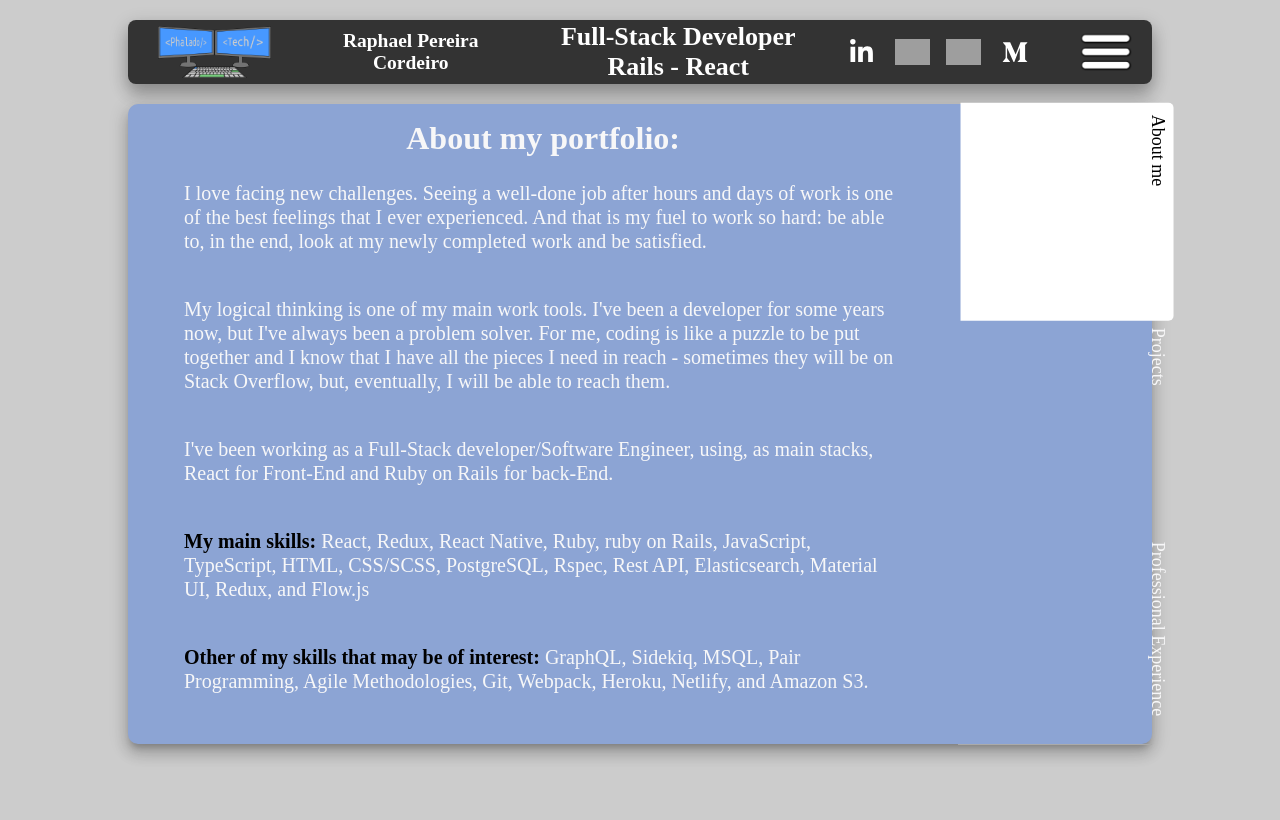
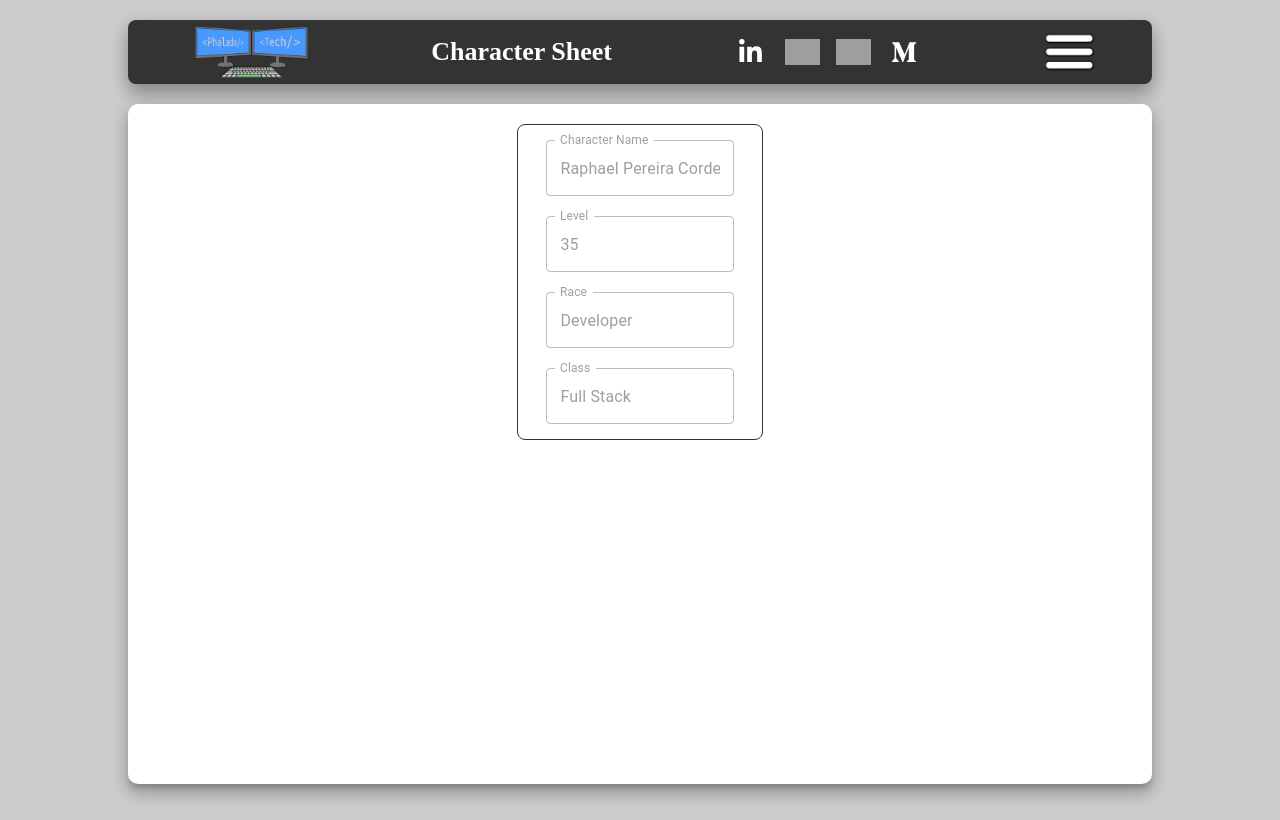
Before and after one commit to phalado/personal-portfolio-react, a React (Create React App) app: page / in a window 1280 px wide. Built offline with nearby package versions, Linux system fonts and the light colour scheme; grey boxes are pictures that could not be loaded.

Commit message:
Some message

```diff
--- a/src/components/App.tsx
+++ b/src/components/App.tsx
@@ -2,14 +2,16 @@ import React from 'react';
 import { Paper } from '@mui/material';
 import { BrowserRouter as Router } from 'react-router-dom';
 import Header from './Header/Header';
-import TabsContainer from './Tabs';
 import styles from '../styles/App';
+import MainData from './SheetSections/MainData';
 
 const App = () => (
   <Router>
     <div style={styles.container}>
       <Header />
-      <Paper elevation={10} style={styles.paper}><TabsContainer /></Paper>
+      <Paper elevation={10} style={styles.paper}>
+        <MainData />
+      </Paper>
     </div>
   </Router>
 );
--- a/src/components/Header/Header.tsx
+++ b/src/components/Header/Header.tsx
@@ -10,10 +10,8 @@ const Header = () => {
   return (
     <header style={styles.container}>
       <img src={images.phaladoTechIcon} style={styles.image} alt='Phalado Tech Icon' />
-      <h2 style={styles.name}>Raphael Pereira Cordeiro</h2>
       <div style={styles.titleContainer}>
-        <h1 style={styles.titleTexts}>Full-Stack Developer</h1>
-        <h1 style={styles.titleTexts}>Rails - React</h1>
+        <h1 style={styles.titleTexts}>Character Sheet</h1>
       </div>
       <div style={styles.iconContainer}>
         {mediaList.map((mediaName: string) => (
--- /dev/null
+++ b/src/components/SheetSections/MainData.tsx
@@ -0,0 +1,40 @@
+import React from 'react';
+import { Container, TextField } from '@mui/material';
+import styles from '../../styles/MainData';
+
+const MainData = () => {
+  return (
+    <Container style={styles.container}>
+      <TextField
+        variant="outlined"
+        label="Character Name"
+        value="Raphael Pereira Cordeiro"
+        style={styles.inputs}
+        disabled
+      />
+      <TextField
+        variant="outlined"
+        label="Level"
+        value="35"
+        style={styles.inputs}
+        disabled
+      />
+      <TextField
+        variant="outlined"
+        label="Race"
+        value="Developer"
+        style={styles.inputs}
+        disabled
+      />
+      <TextField
+        variant="outlined"
+        label="Class"
+        value="Full Stack"
+        style={styles.inputs}
+        disabled
+      />
+    </Container>
+  )
+}
+
+export default MainData
--- a/src/styles/App.tsx
+++ b/src/styles/App.tsx
@@ -4,12 +4,13 @@ const AppStyles = ({
     // backgroundColor: '#ddd',
   },
   paper: {
-    width: "80%",
+    width: "calc(80% - 40px)",
     height: "80%",
     margin: "20px auto",
-    backgroundColor: '#8ca4d4',
+    // backgroundColor: '#8ca4d4',
     borderRadius: "10px",
-    color: "#f7f7f8"
+    color: "#f7f7f8",
+    padding: "20px"
   }
 });
 
--- /dev/null
+++ b/src/styles/MainData.tsx
@@ -0,0 +1,17 @@
+const MainDataStles = ({
+  container: {
+    width: '25%',
+    border: "1px solid #333",
+    borderRadius: "8px",
+    padding: "5px",
+    // backgroundColor: '#8ca4d4',
+    textAlign: "center" as "center",
+  },
+  inputs: {
+    width: "80%",
+    height: "80%",
+    margin: "10px auto",
+  }
+});
+
+export default MainDataStles;
```
